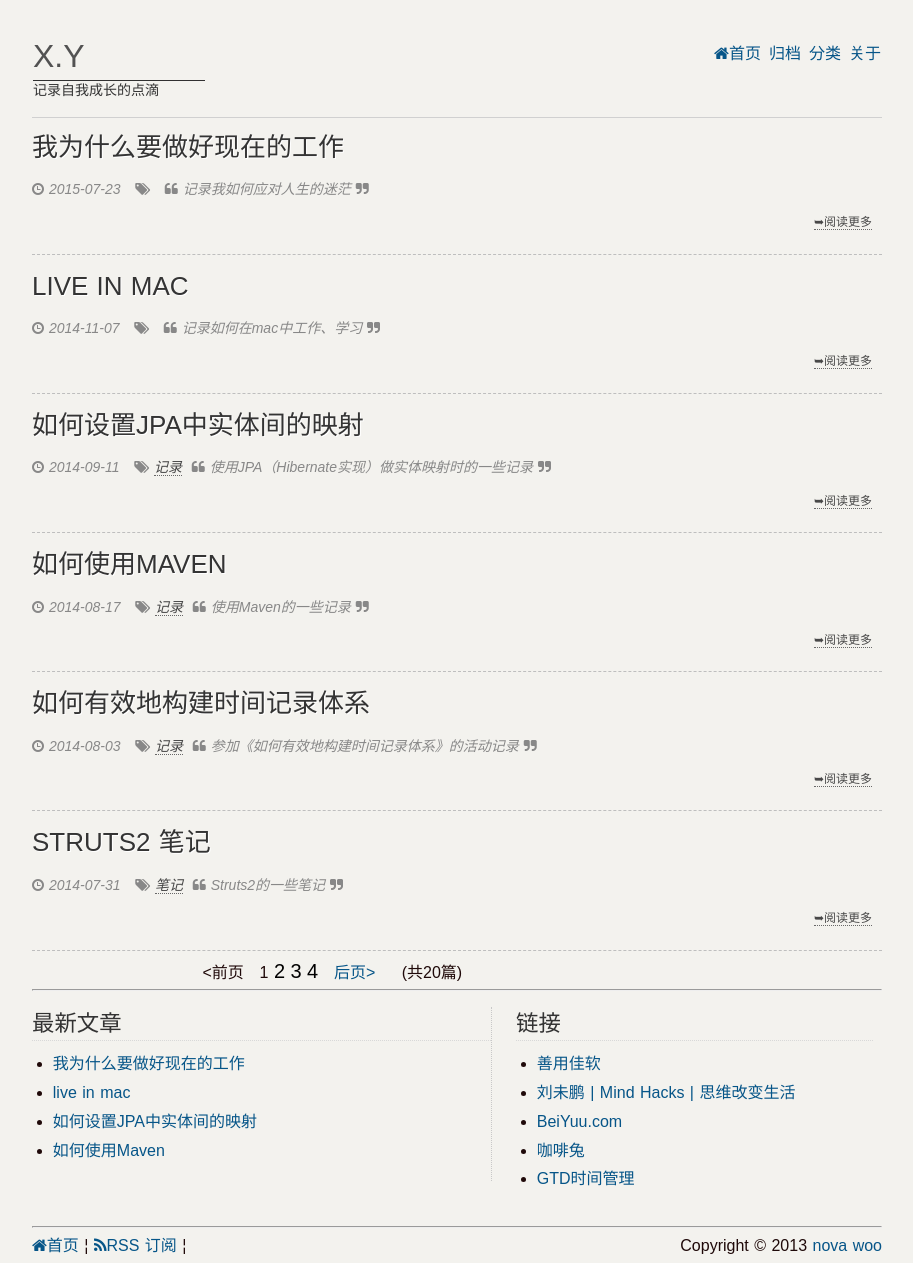
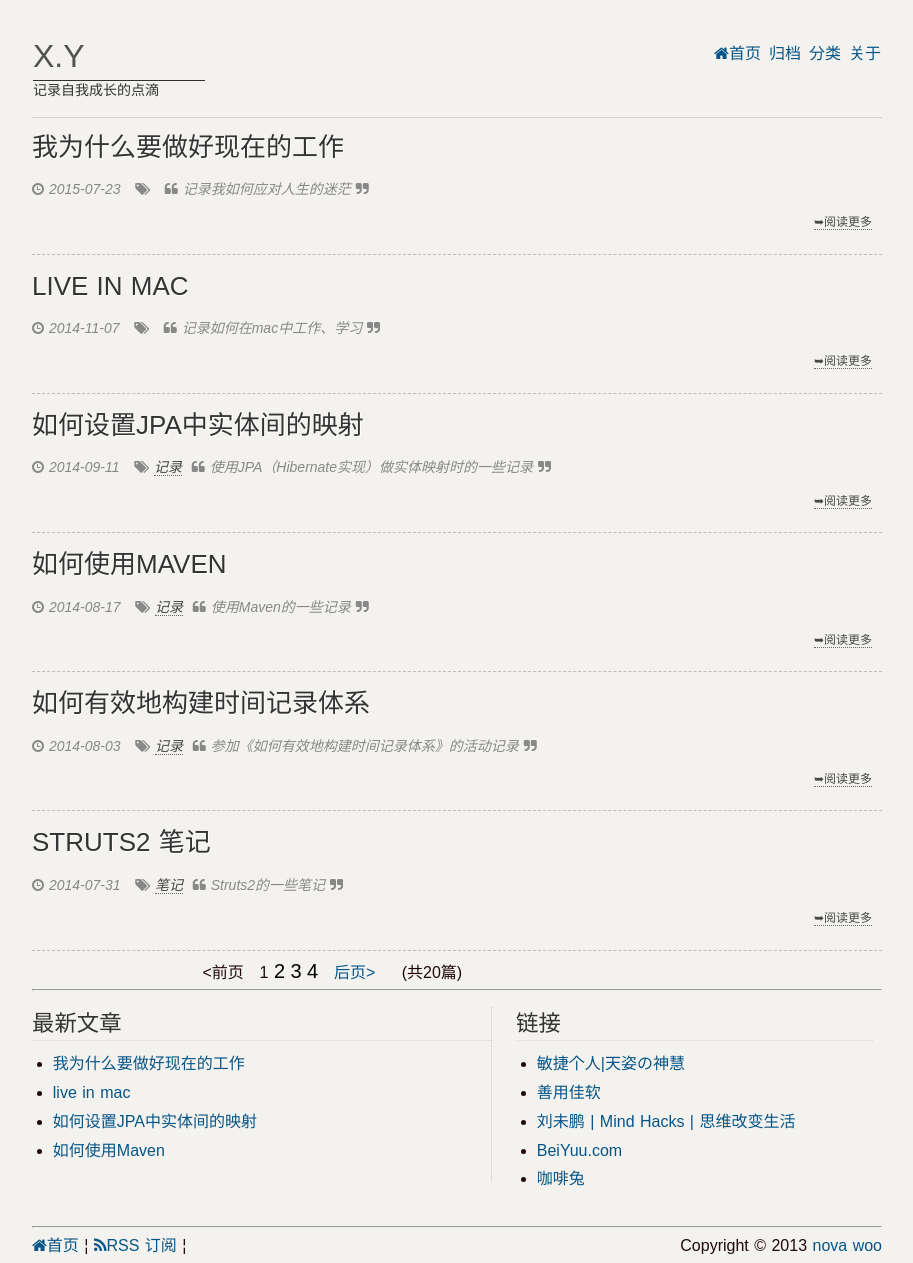
Before and after one commit to novawoo/novawoo.github.com, a Jekyll site: the page built from index.html, in a window 1280 px wide. Shown: the whole page, without its empty margins (183-1096 px from the left). Built offline with Jekyll 4.4.1, drawn with Linux system fonts in a browser that asks for light colours; Markdown is read by kramdown in place of the engine named in the settings; the list of posts is cut into pages by our own code.

Commit message:
modified:   index.html

```diff
--- a/index.html
+++ b/index.html
@@ -68,11 +68,11 @@
   <article class="article article-last">
     <h3>链接</h3>
     <ul>
+      <li><a href="http://www.juanjuanliu.com/" target="_blank">敏捷个人|天姿の神慧</a></li>
       <li><a href="http://xbeta.info" target="_blank">善用佳软</a></li>
       <li><a href="http://mindhacks.cn" target="_blank">刘未鹏 | Mind Hacks | 思维改变生活</a></li>
       <li><a href="http://beiyuu.com" target="_blank">BeiYuu.com</a></li>
       <li><a href="http://www.kafeitu.me" target="_blank">咖啡兔</a></li>
-      <li><a href="http://gtd.doit.im" target="_blank">GTD时间管理</a></li>
     </ul>
   </article>
 </section>
```
